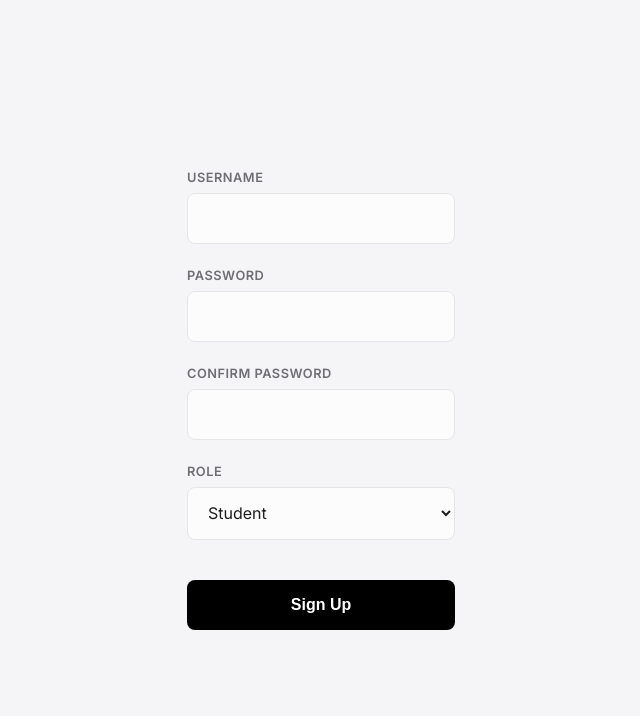
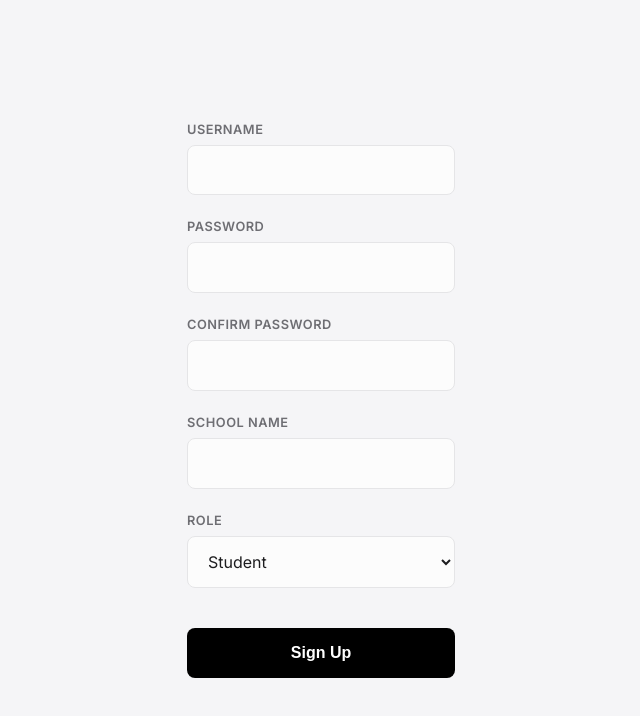
Before and after one commit to root2jr/EdTech_AI, a React (Vite) app: page /sign-in in a window 1280 px wide. Shown: the top 716 px of the page, without its empty margins (319-959 px from the left). Built offline with nearby package versions, Linux system fonts and the light colour scheme.

Commit message:
New Commit

```diff
--- a/src/AIChatPage.jsx
+++ b/src/AIChatPage.jsx
@@ -52,7 +52,7 @@ const AIChatPage = () => {
 
         // Simulate AI response
         setTimeout(async () => {
-            const airesponse = await axios.post(" http://127.0.0.1:8000/ai", {
+            const airesponse = await axios.post(" https://edtech-ai-mc8u.onrender.com/ai", {
                 prompt: inputValue,
                 username: "jram6269@gmail.com",
                 time: "12:00am"
--- a/src/LessonPage.jsx
+++ b/src/LessonPage.jsx
@@ -52,7 +52,7 @@ const LessonPage = () => {
                     {lesson.summary.split('\n').map((paragraph, index) => (
                         <p key={index}>{paragraph}</p>
                     ))}
-                    <button onClick={() => {navigate("/mcq")}}>Read</button>
+                    <button onClick={() => {navigate("/mcq")}}>Completed</button>
                 </div>
             </div>
 
--- a/src/LoginForm.jsx
+++ b/src/LoginForm.jsx
@@ -10,7 +10,7 @@ const LoginForm = () => {
     const handleSubmit = async (event) => {
         event.preventDefault();
         try{
-            const response = await axios.post("http://127.0.0.1:8000/login",{
+            const response = await axios.post("https://edtech-ai-mc8u.onrender.com/login",{
                 username: username,
                 password: password
             });
--- a/src/SignUpForm.jsx
+++ b/src/SignUpForm.jsx
@@ -6,6 +6,7 @@ const SignUpForm = () => {
     const [username, setUsername] = useState('');
     const [password, setPassword] = useState('');
     const [confirmPassword, setConfirmPassword] = useState('');
+    const [school, setSchool] = useState('');
     const [role, setRole] = useState('Student'); // Default role
     const navigate = useNavigate();
     const handleSubmit = async (event) => {
@@ -15,10 +16,12 @@ const SignUpForm = () => {
             return;
         }
         try {
-            const response = await axios.post("http://127.0.0.1:8000/sign-in", {
+            const response = await axios.post("https://edtech-ai-mc8u.onrender.com/sign-in", {
                 username: username,
                 password: password,
-                role: role
+                role: role,
+                school: school
+
             });
             if(response.data.message == "User Registered Sucessfully"){
                 navigate("/mainpage")
@@ -65,6 +68,16 @@ const SignUpForm = () => {
                 />
             </div>
             <div className="form-group">
+                <label htmlFor="confirm-password">School Name</label>
+                <input
+                    id="confirm-password"
+                    type="text"
+                    value={school}
+                    onChange={(e) => setSchool(e.target.value)}
+                    required
+                />
+            </div>
+            <div className="form-group">
                 <label htmlFor="role">Role</label>
                 <select id="role" value={role} onChange={(e) => setRole(e.target.value)}>
                     <option value="Student">Student</option>
```
Also changed, not shown: 1 other file (tests, documents, lock files or other folders).
